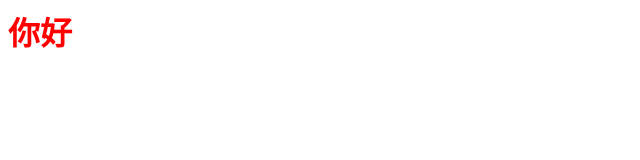
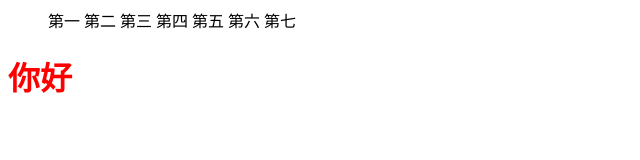
Before and after one commit to 7aGiven/Given-s.github.io, a plain HTML site: page index.html in a window 1280 px wide. Shown: the whole page, without its empty margins (0-640 px from the left). Drawn offline with Linux system fonts and the light colour scheme.

Commit message:
Update index.html

```diff
--- a/index.html
+++ b/index.html
@@ -6,7 +6,15 @@
 </head>
 <body>
   <nav>
-    <ul></ul>
+    <ul>
+      <a>第一</a>
+      <a>第二</a>
+      <a>第三</a>
+      <a>第四</a>
+      <a>第五</a>
+      <a>第六</a>
+      <a>第七</a>
+    </ul>
   </nav>
   <h1>你好</h1>
 </body>
```
